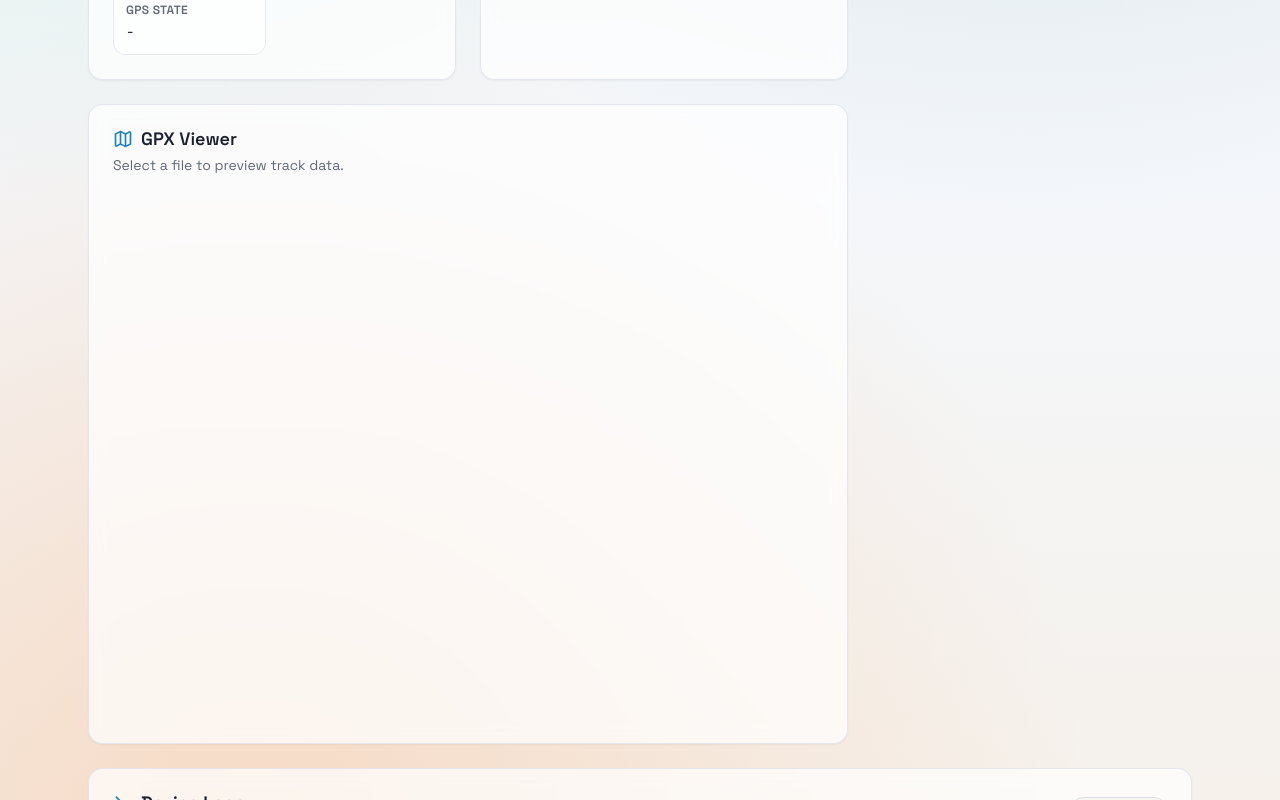
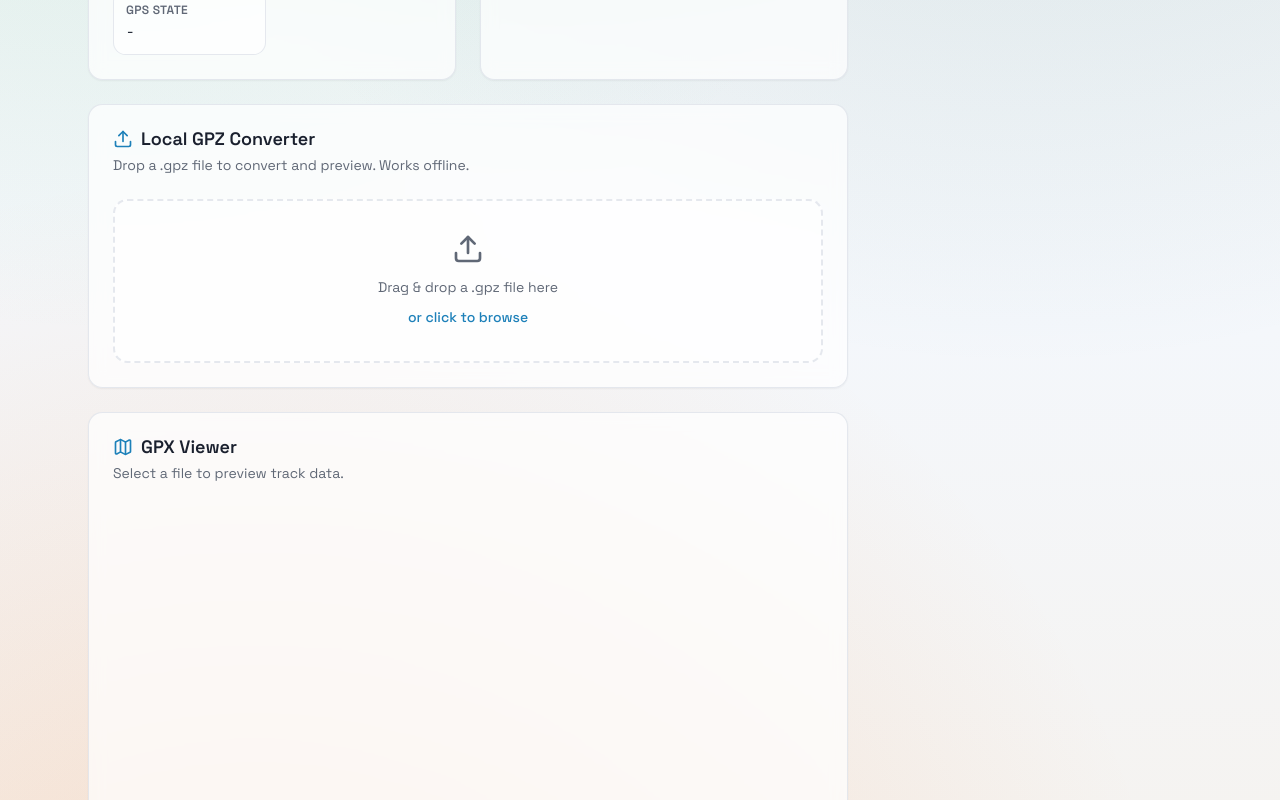
Before and after one commit to Enter-tainer/gps_tracker, a React (Vite) app in the folder frontend/: page / in a window 1280 px wide. Shown: the part 880-1680 px from the top of the page. Built offline with nearby package versions, Linux system fonts and the light colour scheme.

Commit message:
feat: add local convert and change ext name

```diff
--- a/frontend/src/App.tsx
+++ b/frontend/src/App.tsx
@@ -3,6 +3,7 @@ import {
   Activity,
   AlertTriangle,
   Bluetooth,
+  Download,
   Eye,
   FileDown,
   Folder,
@@ -12,7 +13,8 @@ import {
   RefreshCw,
   Satellite,
   Terminal,
-  Trash2
+  Trash2,
+  Upload
 } from "lucide-react";
 
 import { Alert, AlertDescription, AlertTitle } from "./components/ui/alert";
@@ -36,6 +38,8 @@ import { useLogger } from "./hooks/useLogger";
 import { processAGNSSData } from "./modules/agnss/CasicAgnssProcessor";
 import { createBleService } from "./services/bleService";
 import { createFileService } from "./services/fileService";
+import { createGpsDecoder } from "./services/gpsDecoder";
+import { createGpxConverter } from "./services/gpxConverter";
 import type { FileEntry, SysInfo } from "./types/ble";
 import { formatFileSize } from "./utils/helpers";
 
@@ -123,6 +127,9 @@ export default function App() {
   const [isListing, setIsListing] = useState(false);
   const [activeFileAction, setActiveFileAction] = useState<string | null>(null);
   const [gpxFileName, setGpxFileName] = useState<string | null>(null);
+  const [localGpxString, setLocalGpxString] = useState<string | null>(null);
+  const [localFileName, setLocalFileName] = useState<string | null>(null);
+  const [isDragOver, setIsDragOver] = useState(false);
 
   const getReadyStatus = useCallback(() => {
     const connected = bleServiceRef.current?.isConnected() ?? false;
@@ -159,6 +166,103 @@ export default function App() {
     },
     [logger]
   );
+
+  const handleLocalFile = useCallback(
+    async (file: File) => {
+      if (!file.name.toLowerCase().endsWith(".gpz")) {
+        logger.error("Only .gpz files are supported.");
+        return;
+      }
+
+      logger.log(`Processing local file: ${file.name}`);
+      setStatusMessage(`Converting ${file.name}...`);
+
+      try {
+        const arrayBuffer = await file.arrayBuffer();
+        const decoder = createGpsDecoder();
+        const points = decoder.decode(arrayBuffer);
+
+        if (points.length === 0) {
+          logger.error("No GPS points found in file.");
+          setStatusMessage("No GPS points found.");
+          return;
+        }
+
+        const converter = createGpxConverter(logger, handlePreview);
+        const gpxString = converter.pointsToGpxString(points, file.name);
+
+        if (!gpxString) {
+          logger.error("Failed to convert to GPX.");
+          setStatusMessage("Conversion failed.");
+          return;
+        }
+
+        setLocalGpxString(gpxString);
+        setLocalFileName(file.name.replace(/\.gpz$/i, ".gpx"));
+
+        // Preview immediately
+        handlePreview(gpxString, file.name);
+        logger.success(`Converted ${points.length} points from ${file.name}`);
+        setStatusMessage(`Converted ${points.length} points.`);
+      } catch (error) {
+        const message = error instanceof Error ? error.message : String(error);
+        logger.error(`Failed to process file: ${message}`);
+        setStatusMessage("File processing failed.");
+      }
+    },
+    [logger, handlePreview]
+  );
+
+  const handleDrop = useCallback(
+    (e: React.DragEvent) => {
+      e.preventDefault();
+      setIsDragOver(false);
+
+      const files = e.dataTransfer.files;
+      if (files.length > 0) {
+        handleLocalFile(files[0]);
+      }
+    },
+    [handleLocalFile]
+  );
+
+  const handleDragOver = useCallback((e: React.DragEvent) => {
+    e.preventDefault();
+    setIsDragOver(true);
+  }, []);
+
+  const handleDragLeave = useCallback((e: React.DragEvent) => {
+    e.preventDefault();
+    setIsDragOver(false);
+  }, []);
+
+  const handleFileInput = useCallback(
+    (e: React.ChangeEvent<HTMLInputElement>) => {
+      const files = e.target.files;
+      if (files && files.length > 0) {
+        handleLocalFile(files[0]);
+      }
+      e.target.value = "";
+    },
+    [handleLocalFile]
+  );
+
+  const handleDownloadLocalGpx = useCallback(() => {
+    if (!localGpxString || !localFileName) return;
+
+    const blob = new Blob([localGpxString], { type: "application/gpx+xml" });
+    const url = URL.createObjectURL(blob);
+    const a = document.createElement("a");
+    a.href = url;
+    a.download = localFileName;
+    document.body.appendChild(a);
+    a.click();
+    setTimeout(() => {
+      document.body.removeChild(a);
+      URL.revokeObjectURL(url);
+    }, 100);
+    logger.success(`Downloaded: ${localFileName}`);
+  }, [localGpxString, localFileName, logger]);
 
   useEffect(() => {
     const supported = typeof navigator !== "undefined" && !!navigator.bluetooth;
@@ -707,6 +811,55 @@ export default function App() {
             <Card className="animate-fade-up">
               <CardHeader>
                 <CardTitle className="flex items-center gap-2">
+                  <Upload className="h-5 w-5 text-primary" />
+                  Local GPZ Converter
+                </CardTitle>
+                <CardDescription>
+                  Drop a .gpz file to convert and preview. Works offline.
+                </CardDescription>
+              </CardHeader>
+              <CardContent className="space-y-4">
+                <div
+                  onDrop={handleDrop}
+                  onDragOver={handleDragOver}
+                  onDragLeave={handleDragLeave}
+                  className={`flex flex-col items-center justify-center rounded-lg border-2 border-dashed p-8 transition-colors ${
+                    isDragOver
+                      ? "border-primary bg-primary/5"
+                      : "border-border/70 bg-white/60 hover:border-primary/50"
+                  }`}
+                >
+                  <Upload className="mb-3 h-8 w-8 text-muted-foreground" />
+                  <p className="mb-2 text-sm text-muted-foreground">
+                    Drag & drop a .gpz file here
+                  </p>
+                  <label className="cursor-pointer">
+                    <span className="text-sm font-medium text-primary hover:underline">
+                      or click to browse
+                    </span>
+                    <input
+                      type="file"
+                      accept=".gpz"
+                      onChange={handleFileInput}
+                      className="hidden"
+                    />
+                  </label>
+                </div>
+                {localGpxString && localFileName && (
+                  <div className="flex items-center justify-between rounded-md border border-border/70 bg-white/70 p-3">
+                    <span className="text-sm font-medium">{localFileName}</span>
+                    <Button variant="outline" size="sm" onClick={handleDownloadLocalGpx}>
+                      <Download className="h-4 w-4" />
+                      Download GPX
+                    </Button>
+                  </div>
+                )}
+              </CardContent>
+            </Card>
+
+            <Card className="animate-fade-up">
+              <CardHeader>
+                <CardTitle className="flex items-center gap-2">
                   <Map className="h-5 w-5 text-primary" />
                   GPX Viewer
                 </CardTitle>
```
Also changed, not shown: 1 other file (tests, documents, lock files or other folders).
